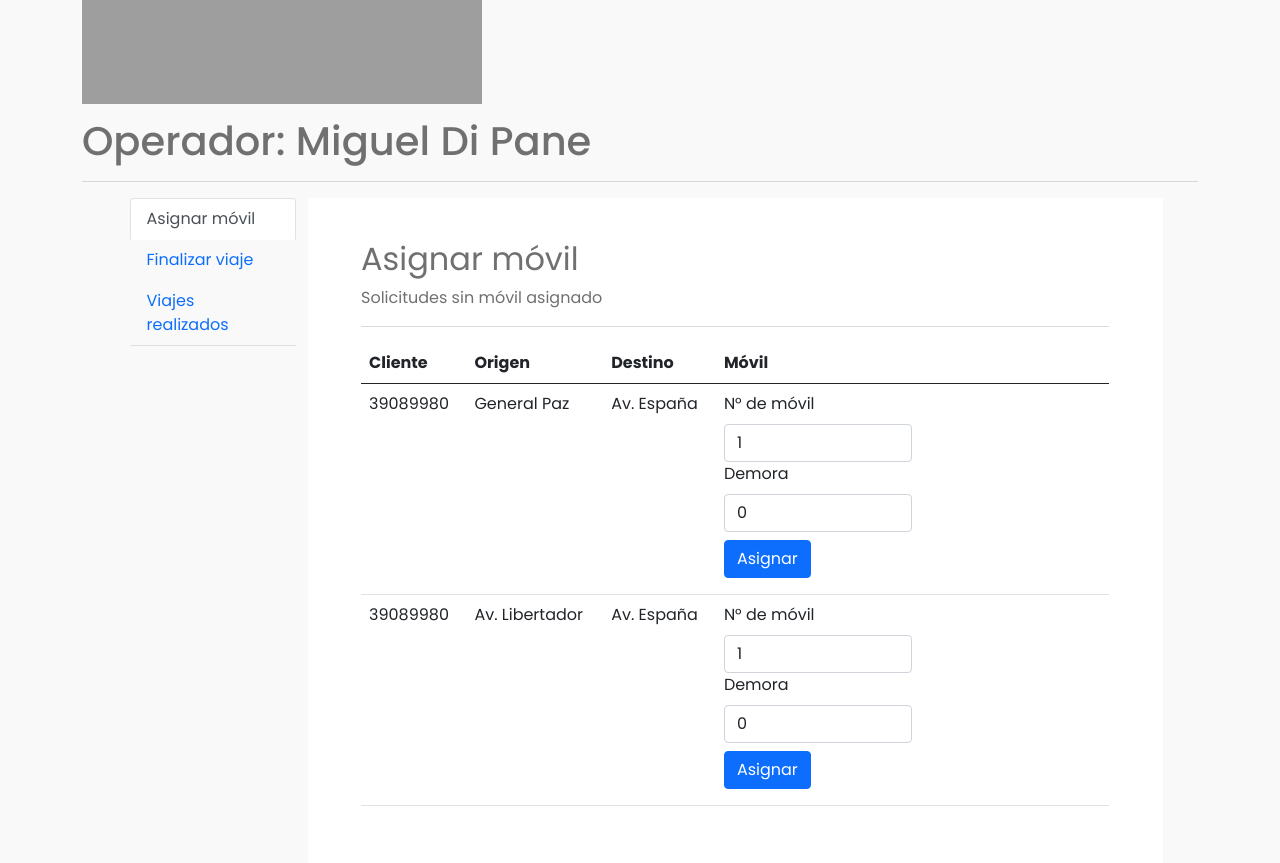
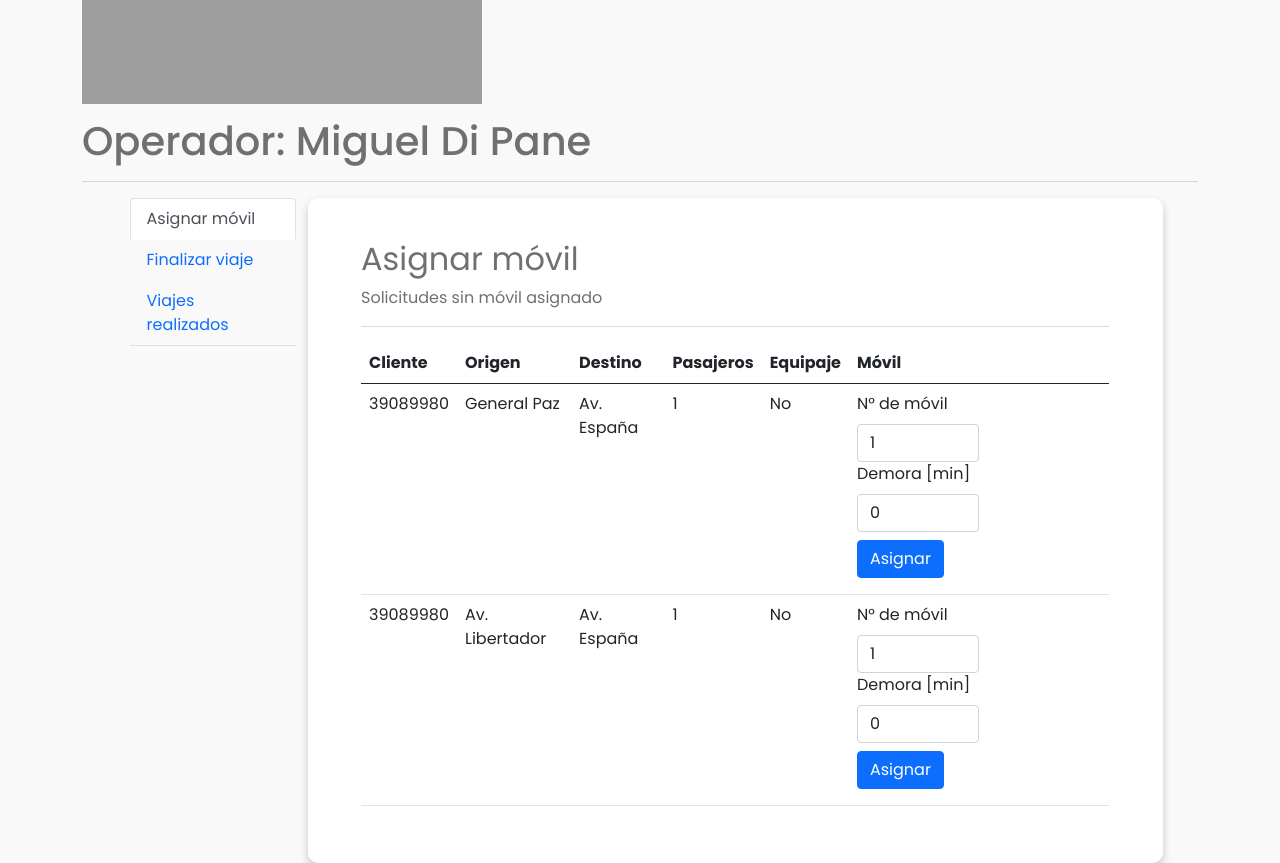
Before and after one commit to MiguelDiPane/practicoFlask_POO, a Flask app: page /operador/11111111 in a window 1280 px wide. Shown: the part 209-1072 px from the top of the page. Run offline with Flask 2, Linux system fonts and the light colour scheme; data comes from the database, SQL or seed files in the repository; both versions use the stored data as it was after the commit; grey boxes are pictures that could not be loaded.

Commit message:
practicoFlask_POO

```diff
--- a/app.py
+++ b/app.py
@@ -90,13 +90,23 @@ def cliente(cliente_dni,estado = False):
 @app.route('/solicitar_viaje/<int:cliente_dni>', methods=['GET','POST'])
 def solicitar_viaje(cliente_dni):
     if request.method == 'POST':
+
+        equipaje = request.form['equipaje']
+        if equipaje == 'on':
+                equipaje = 1
+        else:
+            equipaje = 0
+
         nuevo_viaje = Viaje(
             origen = request.form['dirOrigen'],
             destino = request.form['dirDestino'],
             fecha = datetime.today(),
             importe = 0.0,
+            pasajeros = request.form['cantPasajeros'],
+            equipaje = equipaje,
             dniCliente = cliente_dni
         )
+        print(request.form['equipaje'])
         db.session.add(nuevo_viaje)
         db.session.commit()
         #Envio estado verdadero para indicar que se muestre el modal de movil solicitado
@@ -105,13 +115,19 @@ def solicitar_viaje(cliente_dni):
 
 #Carga viajes del usuario
 def cargar_viajes_usuario(dni):
-    viajes = Viaje.query.filter_by(duracion=None).distinct(Viaje.dniCliente == dni).all()
+    #Leo viajes que aun no finalizan
+    viajes = Viaje.query.filter_by(duracion=None).all()
+    #Almaceno solo los del usuario
+    viajes_pasajero = []
+    for viaje in viajes:
+        if str(viaje.dniCliente) == str(dni):
+            viajes_pasajero.append(viaje)
     moviles = []
-    for viaje in viajes:
+    for viaje in viajes_pasajero:
         movil = Movil.query.filter_by(numero = viaje.numMovil).first()
         if movil not in moviles:
             moviles.append(movil)
-    return [viajes, moviles]
+    return [viajes_pasajero, moviles]
 
 
 #-------------------------------------#
--- a/models.py
+++ b/models.py
@@ -26,5 +26,7 @@ class Viaje(db.Model):
     demora = db.Column(db.Integer,nullable=True)
     duracion = db.Column(db.Integer,nullable=True)
     importe = db.Column(db.Float,nullable=True)
+    pasajeros = db.Column(db.Integer,nullable = False)
+    equipaje = db.Column(db.Integer,nullable = True) #Porque el db browser lo modela como entero 0/1
     dniCliente = db.Column(db.String(8),db.ForeignKey('usuario.dni'))
     numMovil = db.Column(db.Integer,db.ForeignKey('movil.numero'), nullable = False)
--- a/static/css/styles.css
+++ b/static/css/styles.css
@@ -56,6 +56,8 @@ body{
 .funcionalidad{
     background: white;
     padding: 5%;
+    border-radius: 10px;
+    box-shadow: 0 4px 8px 0 rgba(0,0,0,0.2);
 }
 
 .funcionalidad h2{
--- a/templates/funcionalidades_operador.html
+++ b/templates/funcionalidades_operador.html
@@ -71,6 +71,8 @@
                                             <th scope="col">Cliente</th>
                                             <th scope="col">Origen</th>
                                             <th scope="col">Destino</th>
+                                            <th scope="col">Pasajeros</th>
+                                            <th scope="col">Equipaje</th>
                                             <th scope="col">Móvil</th>
                                         </tr>
                                         </thead>
@@ -80,6 +82,12 @@
                                                 <td>{{viaje.dniCliente}}</td>
                                                 <td>{{viaje.origen}}</td>
                                                 <td>{{viaje.destino}}</td>
+                                                <td>{{viaje.pasajeros}}</td>
+                                                {% if viaje.equipaje == 1 %}
+                                                    <td>Sí</td>
+                                                {% else %}
+                                                    <td>No</td>
+                                                {% endif %}
                                                 <td>
                                                     <form  action="{{url_for('asignar_movil',operador_dni = datos.dni, id_viaje = viaje.idViaje)}}" method="POST">
                                                         <label for="demora" class="form-label">N° de móvil</label>
@@ -88,7 +96,7 @@
                                                                 <option value="{{movil.numero}}">{{movil.numero}}</option>
                                                             {% endfor %}
                                                         </select>
-                                                        <label for="demora" class="form-label">Demora</label>
+                                                        <label for="demora" class="form-label">Demora [min]</label>
                                                         <input type="number" class="form-control w-50" name="demora" min="0" value="0" required>
                                                         <button type="submit" class="btn btn-primary mt-2 mb-2">Asignar</button>
                                                     </form>
@@ -121,8 +129,10 @@
                                             <th scope="col">Cliente</th>
                                             <th scope="col">Origen</th>
                                             <th scope="col">Destino</th>
+                                            <th scope="col">Pasajeros</th>
+                                            <th scope="col">Equipaje</th>
                                             <th scope="col">Móvil</th>
-                                            <th scope="col">Duración</th>
+                                            <th scope="col">Duración [min]</th>
                                         </tr>
                                         </thead>
                                         <tbody>
@@ -132,6 +142,13 @@
                                                 <td>{{viaje.dniCliente}}</td>
                                                 <td>{{viaje.origen}}</td>
                                                 <td>{{viaje.destino}}</td>
+
+                                                <td>{{viaje.pasajeros}}</td>
+                                                {% if viaje.equipaje == 1 %}
+                                                    <td>Sí</td>
+                                                {% else %}
+                                                    <td>No</td>
+                                                {% endif %}
                                                 <td>{{viaje.numMovil}}</td>
                                                 <td>
                                                     <form action="{{url_for('finalizar_viaje',operador_dni = datos.dni, id_viaje = viaje.idViaje)}}" method="POST">
@@ -188,7 +205,7 @@
                                                 <th scope="col">Origen</th>
                                                 <th scope="col">Destino</th>
                                                 <th scope="col">Duración [min]</th>
-                                                <th scope="col">Importe</th>
+                                                <th scope="col">Importe [$]</th>
                                             </tr>
                                             </thead>
                                             <tbody>
@@ -198,14 +215,14 @@
                                                     <td>{{viaje.origen}}</td>
                                                     <td>{{viaje.destino}}</td>
                                                     <td>{{viaje.duracion}}</td>
-                                                    <td>{{viaje.importe}}$</td>
+                                                    <td>{{viaje.importe}}</td>
                                                 </tr>
                                                 {% endfor %}
                                                 <tr>
                                                     <td>Total:</td>
                                                     <td></td>
                                                     <td></td>
-                                                    <td class="text-danger">{{importe_total}}$</td>
+                                                    <td class="text-danger">{{importe_total}}</td>
                                                 </tr>
                                             </tbody>
                                         </table>
--- a/templates/index.html
+++ b/templates/index.html
@@ -33,7 +33,7 @@
                 <img src="/static/img/fondoLanding/remisera1.jpg" class="d-block w-100 pic" alt="...">
                 <div class="carousel-caption">
                     <h1>Pronto Remis</h1>
-                    <p>Lorem ipsum dolor sit amet consectetur adipisicing elit. Veniam dolores quas laudantium modi. Iure maiores ut aspernatur enim cumque qui non esse deleniti libero ipsa, culpa obcaecati odit a hic?</p>
+                    <p>Pedí tu remis directamente desde nuestra app</p>
                 </div>
             </div>
             <div class="carousel-item">
```
Also changed, not shown: templates/funcionalidades_cliente.html (+14 -5 lines), data.db.
